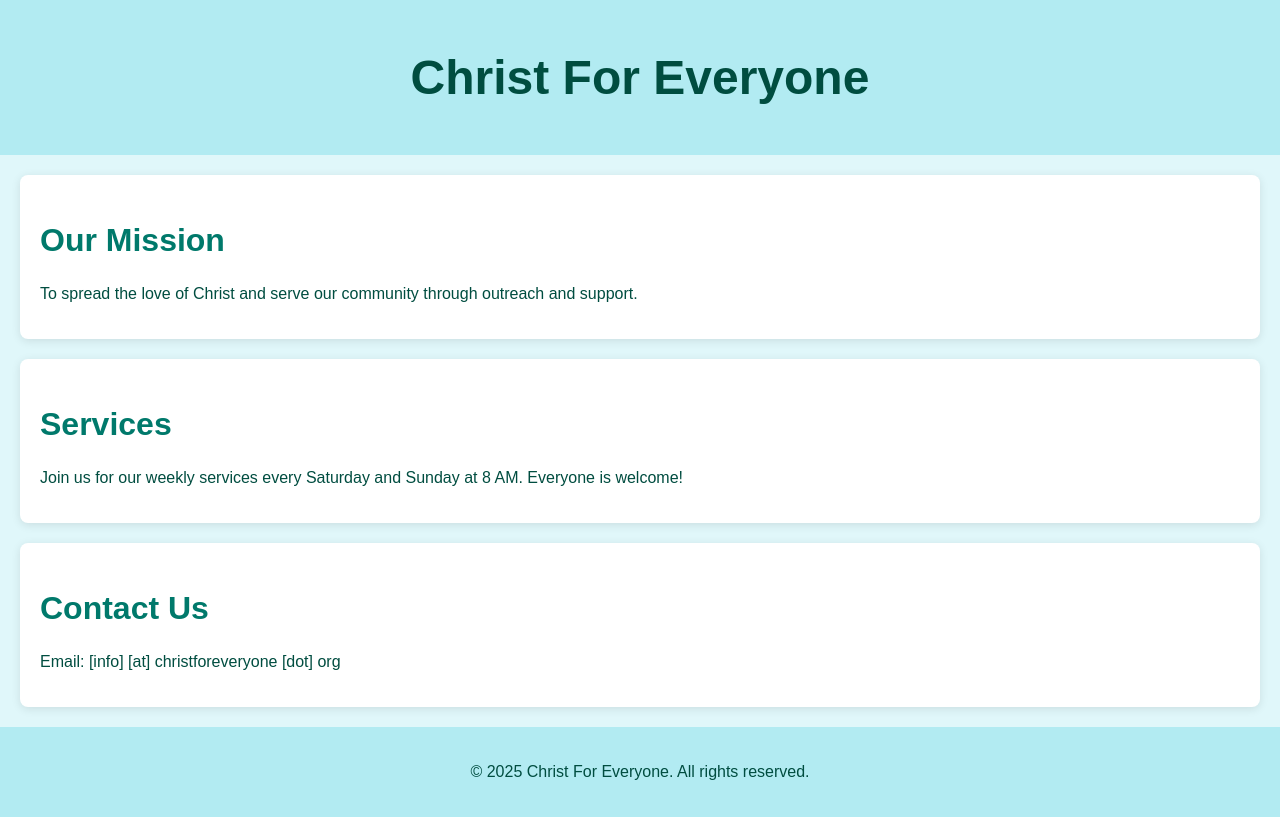
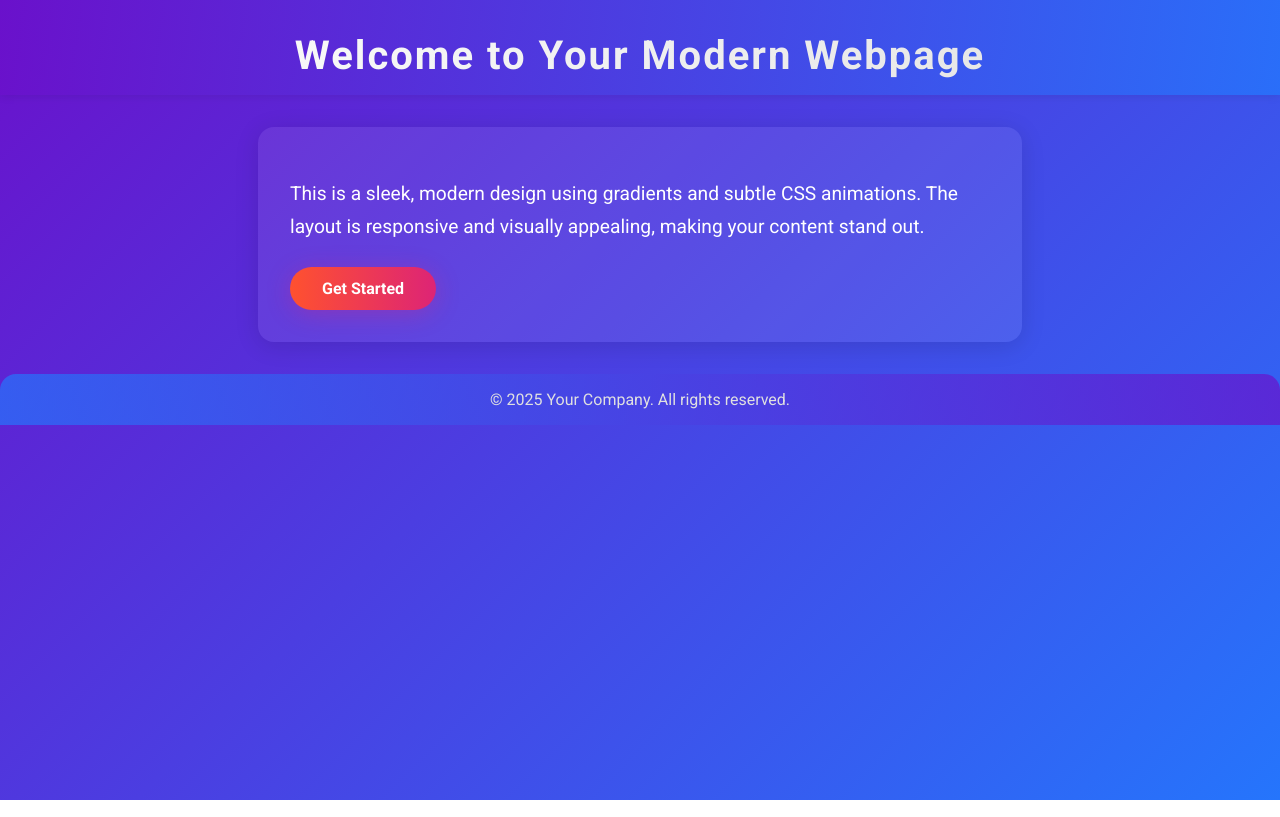
Before and after one commit to tizmagik/cfe, a plain HTML site: page index.html in a window 1280 px wide. Drawn offline with Linux system fonts and the light colour scheme.

Commit message:
Updating html

```diff
--- a/index.html
+++ b/index.html
@@ -2,61 +2,124 @@
 <html lang="en">
 <head>
   <meta charset="UTF-8">
-    <meta name="viewport" content="width=device-width, initial-scale=1.0">
-    <title>Christ For Everyone</title>
+  <meta name="viewport" content="width=device-width, initial-scale=1">
+  <title>Modern Webpage</title>
+  <link href="https://fonts.googleapis.com/css?family=Roboto:400,700&display=swap" rel="stylesheet">
   <style>
     body {
-            font-family: Arial, sans-serif;
       margin: 0;
-            padding: 0;
-            background-color: #e0f7fa;
-            color: #004d40;
+      font-family: 'Roboto', sans-serif;
+      background: linear-gradient(135deg, #6a11cb 0%, #2575fc 100%);
+      min-height: 100vh;
+      color: #fff;
+      animation: fadeInBg 1.5s ease;
     }
+
+    @keyframes fadeInBg {
+      from { opacity: 0; }
+      to { opacity: 1; }
+    }
+
     header {
+      padding: 2rem 0 1rem 0;
       text-align: center;
-            padding: 50px 0;
-            background-color: #b2ebf2;
+      background: linear-gradient(90deg, rgba(106,17,203,0.8) 0%, rgba(37,117,252,0.8) 100%);
+      box-shadow: 0 2px 8px rgba(0,0,0,0.08);
+      animation: slideDown 1s cubic-bezier(.68,-0.55,.27,1.55);
     }
+
+    @keyframes slideDown {
+      from { transform: translateY(-40px); opacity: 0; }
+      to { transform: translateY(0); opacity: 1; }
+    }
+
     h1 {
-            font-size: 3em;
+      font-size: 2.5rem;
       margin: 0;
+      letter-spacing: 2px;
+      font-weight: 700;
+      background: linear-gradient(90deg, #fff 0%, #e0e0e0 100%);
+      -webkit-background-clip: text;
+      -webkit-text-fill-color: transparent;
+      animation: gradientText 3s infinite linear alternate;
     }
-        section {
-            padding: 20px;
-            margin: 20px;
-            border-radius: 8px;
-            background-color: #ffffff;
-            box-shadow: 0 2px 10px rgba(0, 0, 0, 0.1);
+
+    @keyframes gradientText {
+      0% { background-position: 0% 50%; }
+      100% { background-position: 100% 50%; }
     }
-        h2 {
-            font-size: 2em;
-            color: #00796b;
+
+    main {
+      max-width: 700px;
+      margin: 2rem auto;
+      background: rgba(255,255,255,0.08);
+      border-radius: 16px;
+      box-shadow: 0 4px 24px rgba(0,0,0,0.12);
+      padding: 2rem;
+      animation: fadeIn 1.2s ease;
     }
+
+    @keyframes fadeIn {
+      from { opacity: 0; transform: scale(0.98);}
+      to { opacity: 1; transform: scale(1);}
+    }
+
+    p {
+      font-size: 1.2rem;
+      line-height: 1.7;
+      margin-bottom: 1.5rem;
+    }
+
+    .btn {
+      display: inline-block;
+      padding: 0.75rem 2rem;
+      font-size: 1rem;
+      font-weight: 700;
+      color: #fff;
+      background: linear-gradient(90deg, #ff512f 0%, #dd2476 100%);
+      border: none;
+      border-radius: 32px;
+      box-shadow: 0 2px 8px rgba(221,36,118,0.18);
+      cursor: pointer;
+      transition: transform 0.2s, box-shadow 0.2s;
+      animation: pulse 2s infinite;
+      text-decoration: none;
+    }
+
+    .btn:hover {
+      transform: scale(1.05);
+      box-shadow: 0 4px 16px rgba(221,36,118,0.28);
+    }
+
+    @keyframes pulse {
+      0%, 100% { box-shadow: 0 2px 8px rgba(221,36,118,0.18);}
+      50% { box-shadow: 0 4px 24px rgba(221,36,118,0.32);}
+    }
+
     footer {
       text-align: center;
-            padding: 20px 0;
-            background-color: #b2ebf2;
+      padding: 1rem 0;
+      font-size: 1rem;
+      color: #e0e0e0;
+      background: linear-gradient(90deg, rgba(37,117,252,0.7) 0%, rgba(106,17,203,0.7) 100%);
+      border-top-left-radius: 16px;
+      border-top-right-radius: 16px;
+      margin-top: 2rem;
     }
   </style>
 </head>
 <body>
   <header>
-        <h1>Christ For Everyone</h1>
+    <h1>Welcome to Your Modern Webpage</h1>
   </header>
-    <section>
-        <h2>Our Mission</h2>
-        <p>To spread the love of Christ and serve our community through outreach and support.</p>
-    </section>
-    <section>
-        <h2>Services</h2>
-        <p>Join us for our weekly services every Saturday and Sunday at 8 AM. Everyone is welcome!</p>
-    </section>
-    <section>
-        <h2>Contact Us</h2>
-        <p>Email: [info] [at] christforeveryone [dot] org</p>
-    </section>
+  <main>
+    <p>
+      This is a sleek, modern design using gradients and subtle CSS animations. The layout is responsive and visually appealing, making your content stand out.
+    </p>
+    <a href="#" class="btn">Get Started</a>
+  </main>
   <footer>
-        <p>&copy; 2025 Christ For Everyone. All rights reserved.</p>
+    &copy; 2025 Your Company. All rights reserved.
   </footer>
 </body>
 </html>
```
Lines whose indentation alone changed are shown as unchanged.
